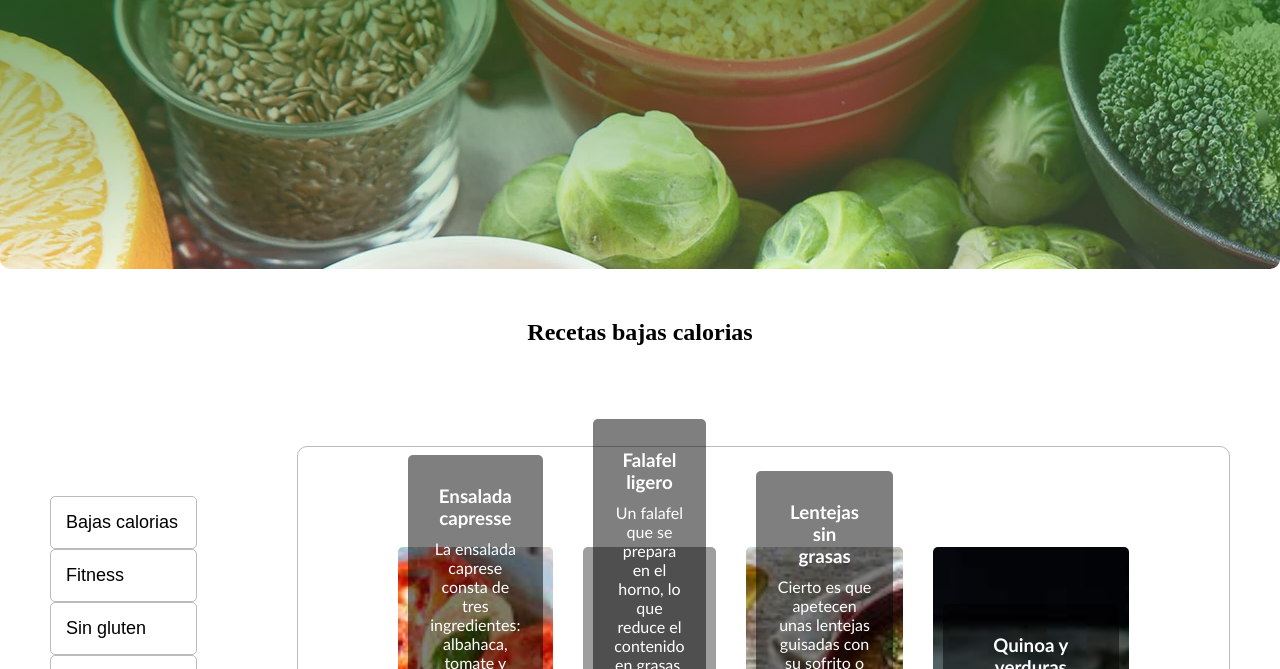
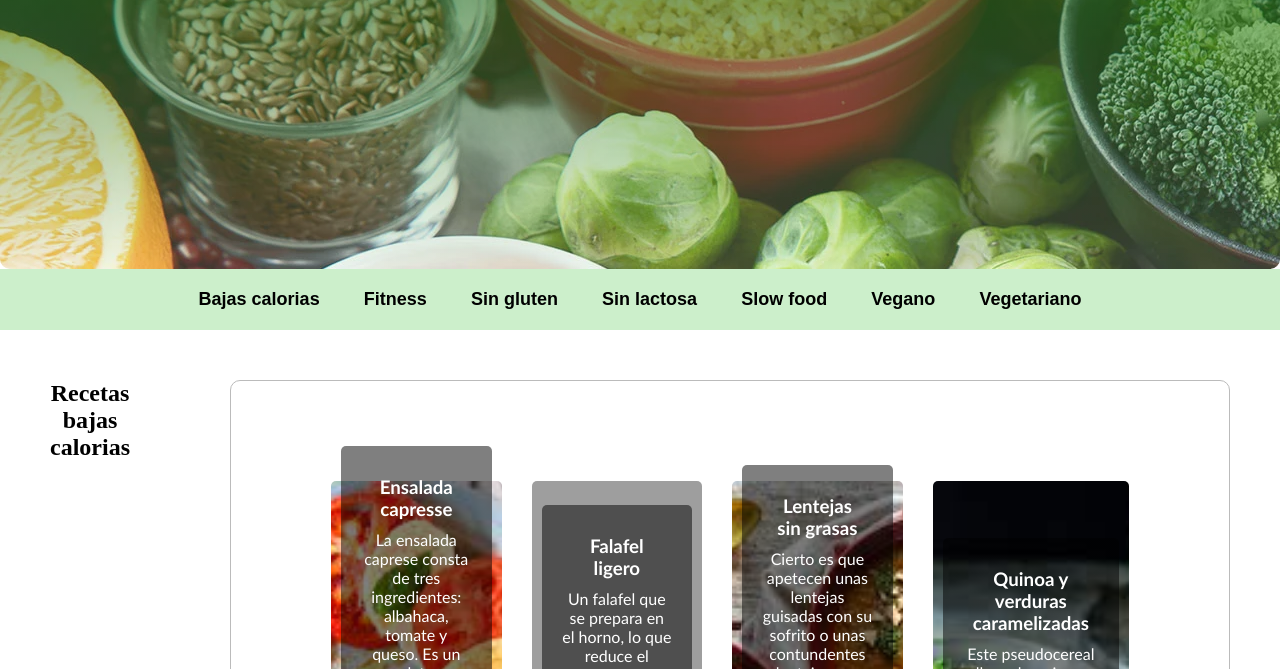
Before and after one commit to chuch09/Vida-sana, a plain HTML site: page bajasCalorias-menu.html in a window 1280 px wide. Shown: the part 131-800 px from the top of the page. Drawn offline with nearby package versions, Linux system fonts and the light colour scheme; grey boxes are pictures that could not be loaded; files whose address does not match are found by name.

Commit message:
cambios en categoria. Falta cambios en contacto

```diff
--- a/bajasCalorias-menu.html
+++ b/bajasCalorias-menu.html
@@ -10,7 +10,7 @@
     <link rel="stylesheet" href="https://fonts.googleapis.com/css2?family=Material+Symbols+Outlined:opsz,wght,FILL,GRAD@20..48,100..700,0..1,-50..200" />
     <link rel="icon" href="Imagenes/favicon-16x16.png" type="image/x-icon">
     <!--  A continuacion pongo el link css propio de esta pagina que trabajamos -->
-    <link rel="stylesheet" href="./categorias.css">
+    <link rel="stylesheet" href="./categorias_baCa.css">
 </head>
 <body>
 
@@ -38,12 +38,6 @@
     </header>
     <script src="index.js"></script>
 
-    <div class="titulo">
-        <h2>Recetas bajas calorias</h2>
-    </div>
-
-
-    <main>
             <!--     navegador de recetas    -->
             <div class="nav-rec">
                 <ul>
@@ -56,6 +50,15 @@
                     <li><a href="#vegetariano">Vegetariano</a></li>
                 </ul>
             </div>
+
+
+    <main>
+
+        <div class="titulo">
+            <h2>Recetas bajas calorias</h2>
+        </div>
+
+
 
         <!--     platos         -->
         <section>
--- a/categorias.css
+++ b/categorias_baCa.css
@@ -16,23 +16,23 @@ main{
     /* grid del navegador ---------------- */
     grid-area: navegador;
     /* ----------------------------------- */
-    margin-top: 50px;
-    display: flex;
-    flex-direction: column;
-    padding: 50px;
-    width: 400px;
+    text-align: center;
+    background-color: #ccefcb;
+}
 
+.nav-rec ul{
+    list-style: none;
 }
 
 .nav-rec ul li{
-    list-style: none;
-    border: solid rgb(187, 187, 187) 1px;
-    padding: 15px;
-    border-radius: 5px;
+    display: inline-block;
+    padding: 20px;
 }
 
 .nav-rec ul li:hover{
-    background: radial-gradient(ellipse at right, rgb(155, 0, 158), transparent);
+    background: radial-gradient(ellipse at right, transparent);
+    animation: 0.5s infinite boton-menu;
+    border: solid white 1px;
 }
 
 .nav-rec a{
@@ -40,6 +40,13 @@ main{
     color: black;
     font-family: Arial, Helvetica, sans-serif;
     font-size: large;
+    font-weight: bolder;
+}
+
+@keyframes boton-menu {
+    0% { transform: scaleX(1);}
+    50% { transform: scaleX(1.15);}
+    100% { transform: scaleX(1);}
 }
 
 /* seccion platos ------------------------ */
--- a/estilos_index.css
+++ b/estilos_index.css
@@ -8,7 +8,7 @@ body {
     justify-content: space-between;
     align-items: center;
     background-color: rgba(207,230,191,1.00);
-    color: #000
+    color: #000;
     padding: 10px;
     grid-area: encabezado;
 }
```
Also changed, not shown: contactos.html (+2 -2 lines). Lines whose indentation alone changed are shown as unchanged.
